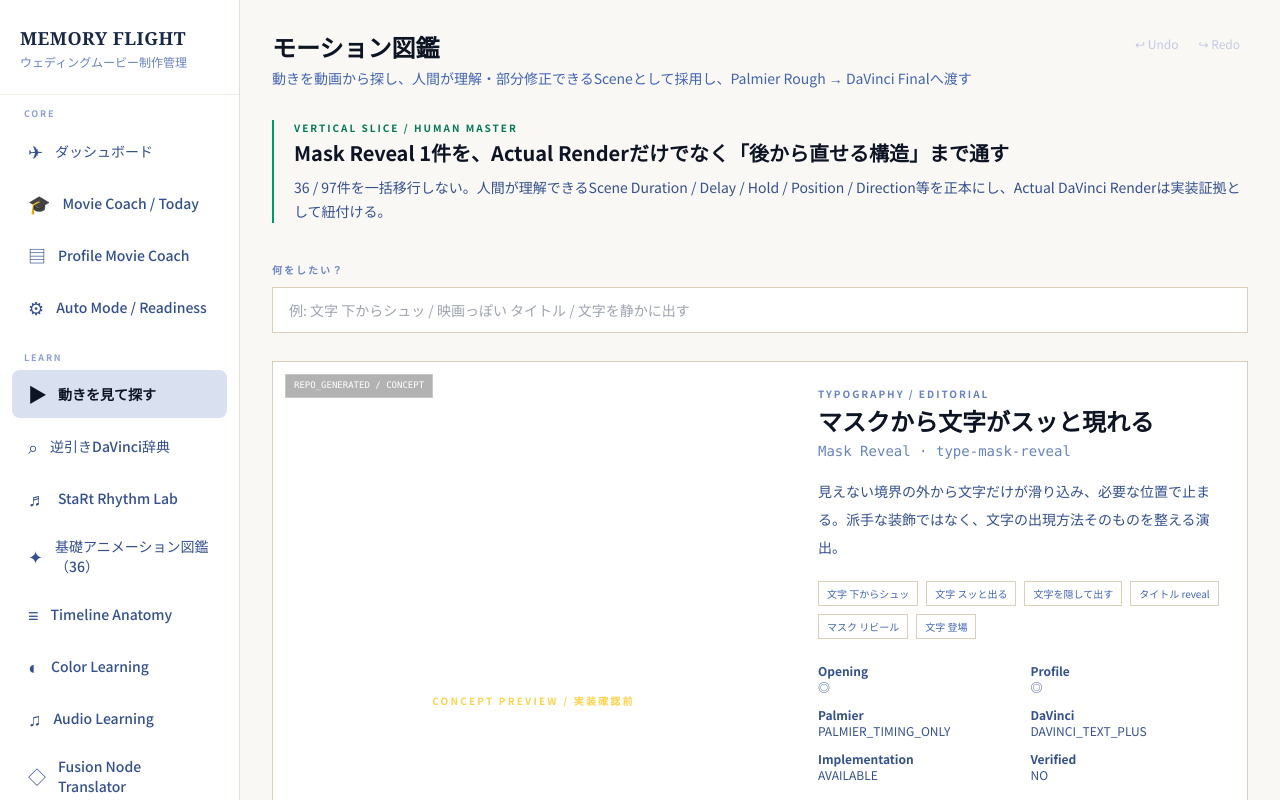
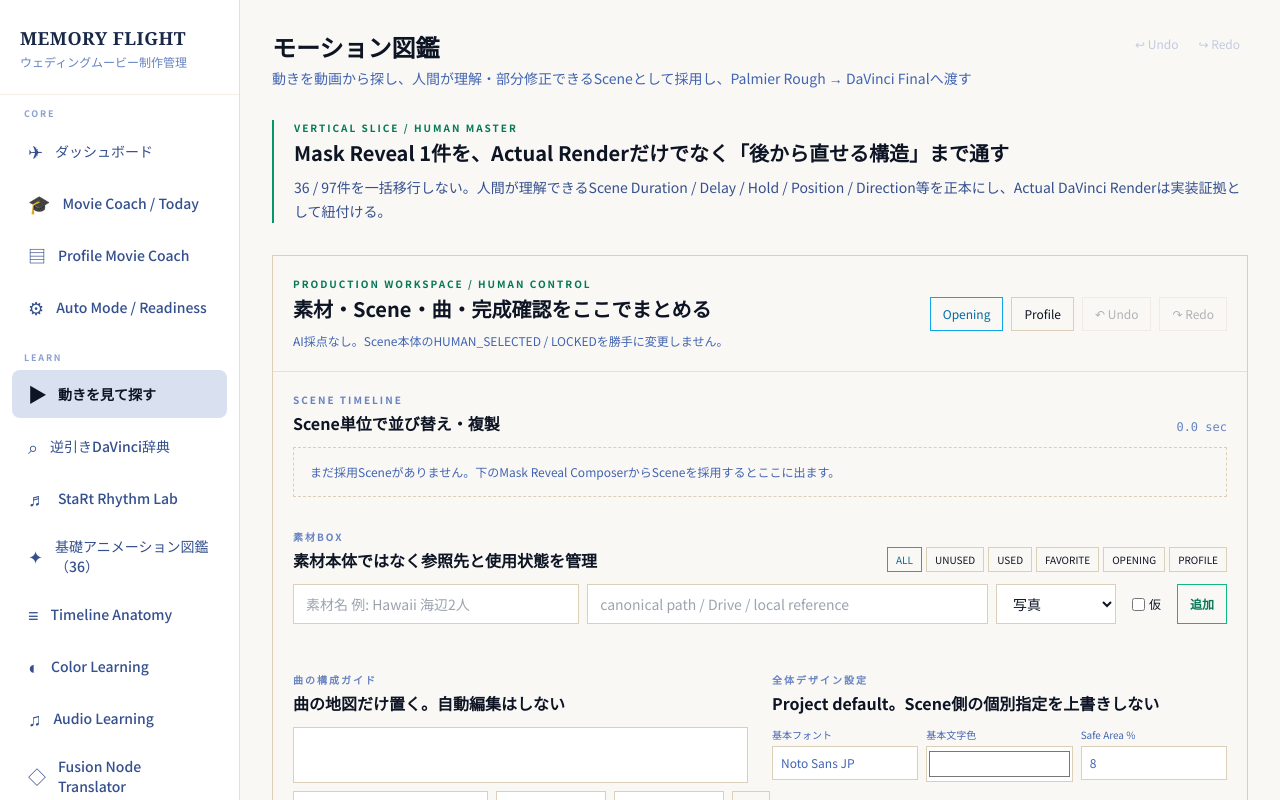
Before and after one commit to m-shogo/wedding-project, a React (Vite) app in the folder movie-dashboard/: page /movie-coach/motion-library in a window 1280 px wide. Shown: the top 800 px of the page. Built offline with nearby package versions, Linux system fonts and the light colour scheme.

Commit message:
movie: wire production workspace into motion zukan

```diff
--- a/movie-dashboard/src/pages/VisualMotionLibrary.tsx
+++ b/movie-dashboard/src/pages/VisualMotionLibrary.tsx
@@ -1,6 +1,7 @@
 import { useMemo, useState } from "react";
 import { Header } from "../components/Header";
 import { MaskRevealEditableWorkspace } from "../components/MaskRevealEditableWorkspace";
+import { MotionZukanProductionWorkspace } from "../components/MotionZukanProductionWorkspace";
 import { getMotionLearningBundle } from "../data/motionLearningLinks";
 import { getLatestPreviewEvidence } from "../data/motionPreviewEvidence";
 import {
@@ -27,6 +28,8 @@ export function VisualMotionLibrary() {
           36 / 97件を一括移行しない。人間が理解できるScene Duration / Delay / Hold / Position / Direction等を正本にし、Actual DaVinci Renderは実装証拠として紐付ける。
         </p>
       </section>
+
+      <MotionZukanProductionWorkspace />
 
       <label className="block mb-7">
         <span className="text-[10px] tracking-[0.2em] font-semibold text-navy-400">何をしたい？</span>
```
